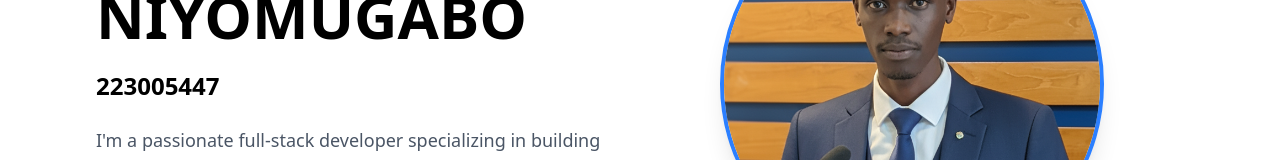
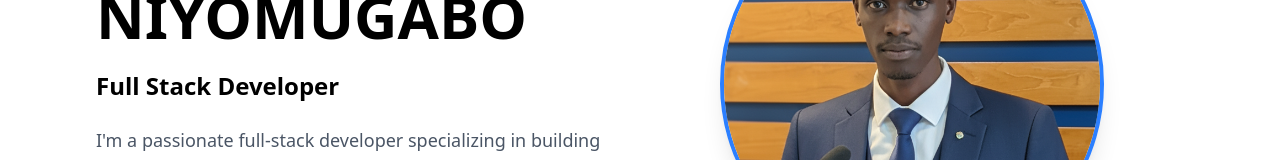
Before and after one commit to Entue250/react-app-web, a React (Vite) app in the folder my-portfolio/: page / in a window 1280 px wide. Shown: the part 372-532 px from the top of the page. Built offline with nearby package versions, Linux system fonts and the light colour scheme; no server answers.

Commit message:
Update text to display 'Full Stack Developer'

```diff
--- a/my-portfolio/src/pages/Home.jsx
+++ b/my-portfolio/src/pages/Home.jsx
@@ -40,8 +40,7 @@ const Home = ({ darkMode }) => {
             animate={{ opacity: 1, y: 0 }}
             transition={{ duration: 0.9 }}
           >
-            {/* Full Stack Developer */}
-            223005447
+            Full Stack Developer
           </motion.h3>
 
           <motion.p
```
